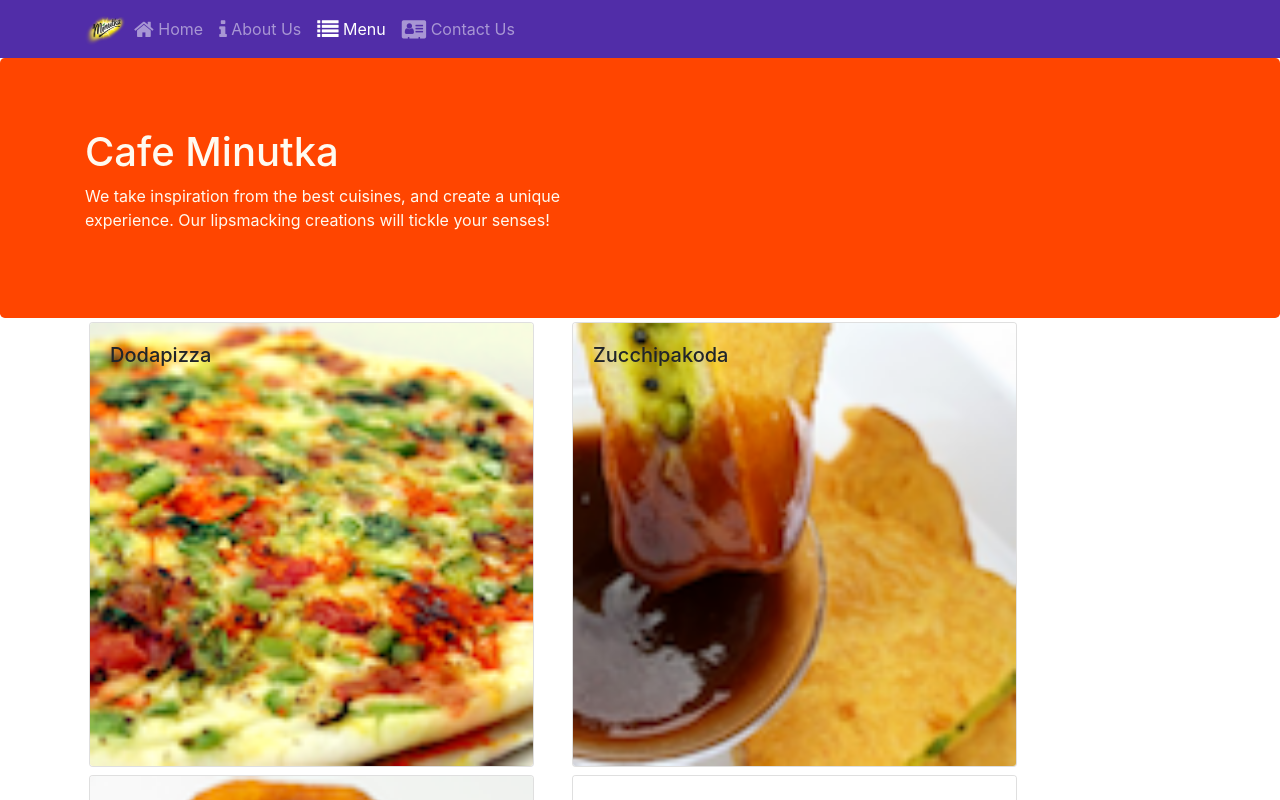
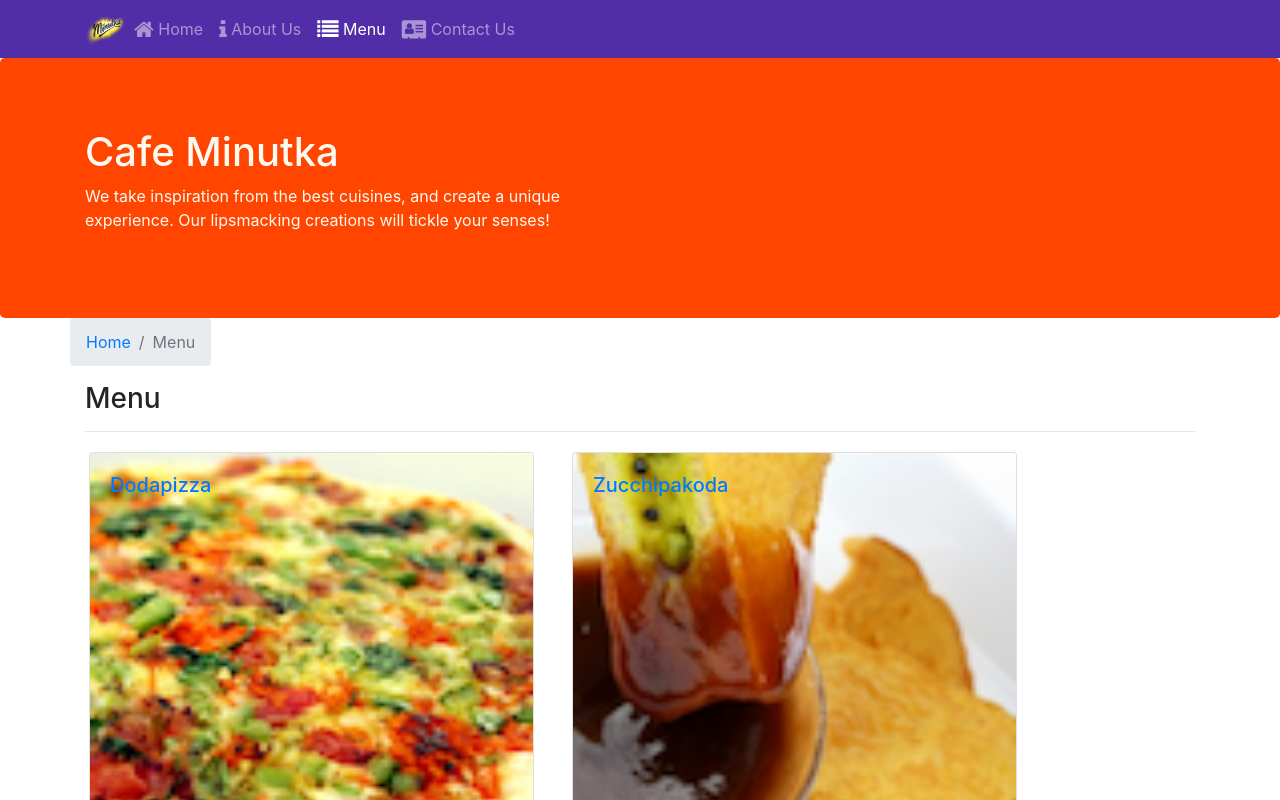
Before and after one commit to mamur030188/React_minutka, a React (Create React App) app: page /menu in a window 1280 px wide. Shown: the top 800 px of the page. Built offline with nearby package versions, Linux system fonts and the light colour scheme.

Commit message:
Single Page Applications Part 2

```diff
--- a/src/App.js
+++ b/src/App.js
@@ -10,7 +10,7 @@
   render() {
     return (
       <BrowserRouter>
-        <div className="App">
+        <div>
           <Main />
         </div>
       </BrowserRouter>
--- a/src/components/ContactComponent.js
+++ b/src/components/ContactComponent.js
@@ -1,11 +1,23 @@
 import React from 'react';
+import { Breadcrumb, BreadcrumbItem } from 'reactstrap';
+import { Link } from 'react-router-dom';
 
 function Contact(props) {
     return(
         <div className="container">
+                <div className="row">
+                    <Breadcrumb>
+                        <BreadcrumbItem><Link to="/home">Home</Link></BreadcrumbItem>
+                        <BreadcrumbItem active>Contact Us</BreadcrumbItem>
+                    </Breadcrumb>
+                    <div className="col-12">
+                        <h3>Contact Us</h3>
+                        <hr />
+                    </div>
+                </div>
             <div className="row row-content">
-                <div className="col-12">
-                <h3>Location Information</h3>
+                    <div className="col-12">
+                    <h3>Location Information</h3>
                 </div>
                 <div className="col-12 col-sm-4 offset-sm-1">
                         <h5>Our Address</h5>
--- a/src/components/DishdetailComponent.js
+++ b/src/components/DishdetailComponent.js
@@ -1,6 +1,6 @@
 import React from 'react';
-import { Card, CardImg, CardText, CardBody,
-    CardTitle } from 'reactstrap';
+import { Card, CardImg, CardText, CardBody, CardTitle, Breadcrumb, BreadcrumbItem } from 'reactstrap';
+import { Link } from 'react-router-dom';
 
     function RenderDish({dish}) {
 
@@ -23,7 +23,7 @@
             return (
                 <div className="col-12 col-md-5 m-1">
                     <h4>Comments</h4>
-                    <ul classname="list-unstyled">
+                    <ul className="list-unstyled">
                         {comments.map((comment) => {
                             return (
                                 <li key={comment.id}>
@@ -45,10 +45,20 @@
 
         if(props.dish != null)
         return (
-            <div class="container">
+            <div className="container">
                 <div className="row">
+                <Breadcrumb>
+                    <BreadcrumbItem><Link to="/menu">Menu</Link></BreadcrumbItem>
+                    <BreadcrumbItem active>{props.dish.name}</BreadcrumbItem>
+                </Breadcrumb>
+                <div className="col-12">
+                    <h3>{props.dish.name}</h3>
+                    <hr />
+                </div>
+            </div>
+            <div className="row">
                     <RenderDish dish={props.dish} />
-                    <RenderComments comments={props.dish.comments} />
+                    <RenderComments comments={props.comments} />
                 </div>
             </div>
         );
--- a/src/components/MainComponent.js
+++ b/src/components/MainComponent.js
@@ -35,12 +35,21 @@
         />
       );
     }
+
+    const DishWithId = ({match}) => {
+      return(
+          <DishDetail dish={this.state.dishes.filter((dish) => dish.id === parseInt(match.params.dishId,10))[0]}
+            comments={this.state.comments.filter((comment) => comment.dishId === parseInt(match.params.dishId,10))} />
+      );
+    };
+
     return (
       <div>
         <Header />
         <Switch>
           <Route path="/home" component={HomePage} />
           <Route exact path="/menu" component={() => <Menu dishes={this.state.dishes} />} />
+          <Route path='/menu/:dishId' component={DishWithId} />
           <Route exact path='/contactus' component={Contact} />
           <Redirect to="/home" />
         </Switch>
--- a/src/components/MenuComponent.js
+++ b/src/components/MenuComponent.js
@@ -1,15 +1,17 @@
-import React, { Component } from 'react';
-import { Card, CardImg, CardImgOverlay,
-    CardTitle } from 'reactstrap';
+import React from 'react';
+import { Card, CardImg, CardImgOverlay, CardTitle, Breadcrumb, BreadcrumbItem } from 'reactstrap';
+import { Link } from 'react-router-dom';
 
   function RenderMenuItem ({dish, onClick}) {
 
     return (
       <Card>
+        <Link to={`/menu/${dish.id}`}>
           <CardImg width="100%" src={dish.image} alt={dish.name} />
           <CardImgOverlay>
               <CardTitle>{dish.name}</CardTitle>
           </CardImgOverlay>
+        </Link>
       </Card>
     );
   }
@@ -18,13 +20,23 @@
     const menu = props.dishes.map((dish) => {
       return (
         <div className="col-12 col-md-5 m-1" key={dish.id}>
-          <RenderMenuItem dish={dish} onClick={props.onClick} />
+          <RenderMenuItem dish={dish} />
         </div>
       );
     });
 
     return (
         <div className="container">
+          <div className="row">
+            <Breadcrumb>
+                <BreadcrumbItem><Link to="/home">Home</Link></BreadcrumbItem>
+                <BreadcrumbItem active>Menu</BreadcrumbItem>
+            </Breadcrumb>
+            <div className="col-12">
+                <h3>Menu</h3>
+                <hr />
+            </div>
+          </div>
           <div className="row">
             {menu}
           </div>
```
Lines whose indentation alone changed are shown as unchanged.
